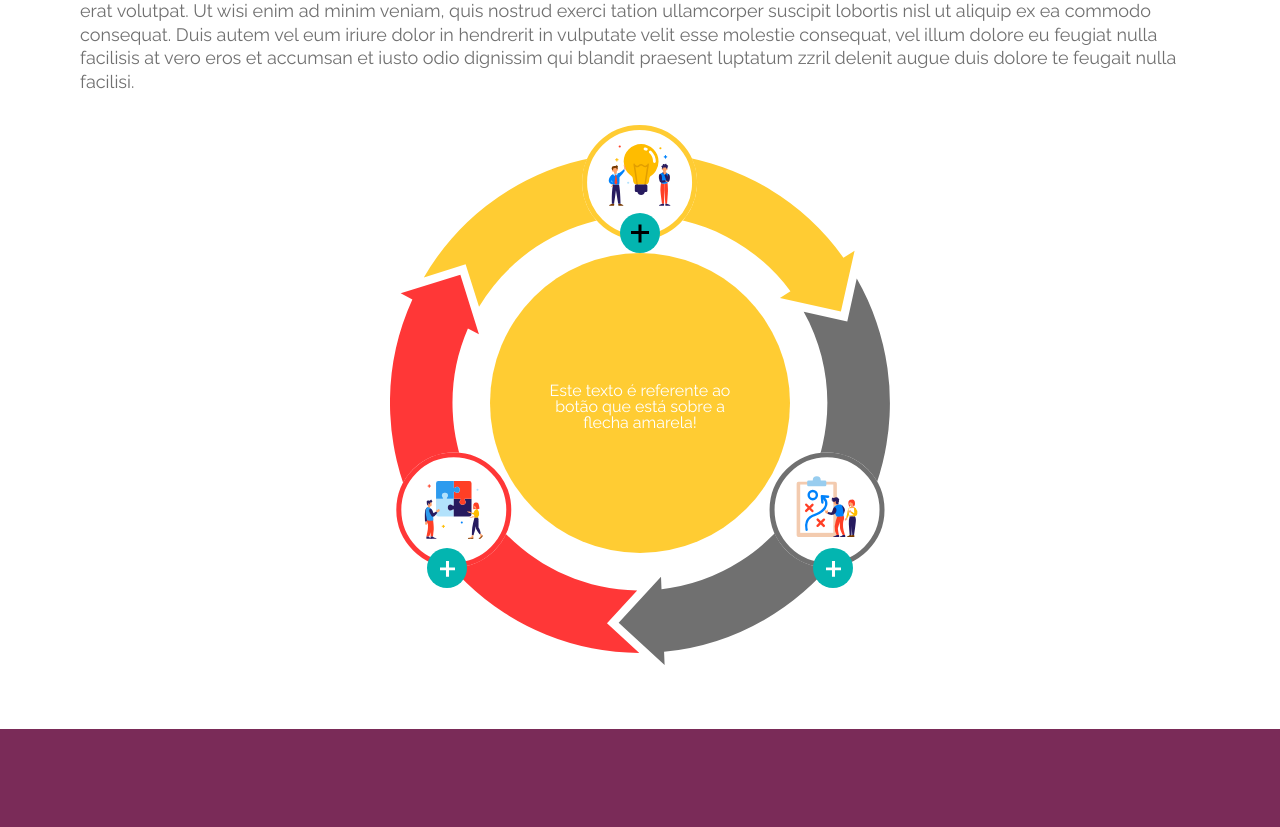
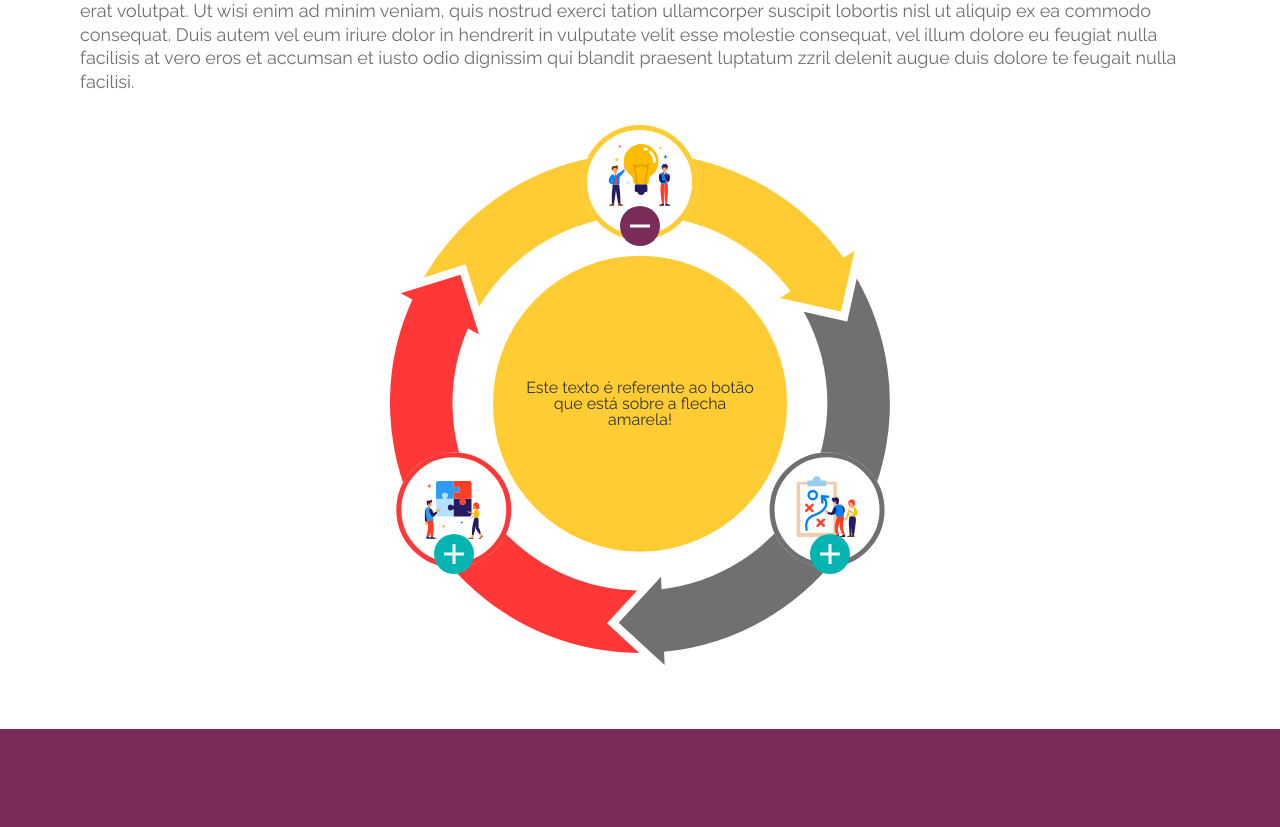
Before and after one commit to idkngrid/dot-front-end-test, a website: page index.html in a window 1280 px wide. Shown: the part 2605-3432 px from the top of the page. Drawn offline with nearby package versions, Linux system fonts and the light colour scheme; files that its build step writes are made by us from their sources.

Commit message:
final commit

```diff
--- a/index.html
+++ b/index.html
@@ -136,24 +136,21 @@
             <div class="circle__image">
                 <img src="assets/interactive.svg" alt="">
                 <div class="circle__text">
-                    <span id="circleText">Este texto é referente ao botão que está sobre a flecha amarela!</span>
-                    <div class="circle__icon yellowArrow">
-                        <!-- <svg xmlns="http://www.w3.org/2000/svg" width="20.69" height="21.688" viewBox="0 0 20.69 21.688" class="yellowArrow">
-                            <path class="yellowArrow" id="Caminho_187624" data-name="Caminho 187624" d="M23.758-21.581v3.726H15.509v8.981H11.317v-8.981H3.068v-3.726h8.249v-8.981h4.191v8.981Z" transform="translate(-3.068 30.562)" fill="#fff"/>
-                        </svg> -->
-                        <span class="yellowArrow arrow1"></span>
-                        <span class="yellowArrow arrow2"></span>
-                    </div>
-                    <div class="circle__icon redArrow">
-                        <svg xmlns="http://www.w3.org/2000/svg" width="20.69" height="21.688" viewBox="0 0 20.69 21.688" class="redArrow">
-                            <path class="redArrow" id="Caminho_187624" data-name="Caminho 187624" d="M23.758-21.581v3.726H15.509v8.981H11.317v-8.981H3.068v-3.726h8.249v-8.981h4.191v8.981Z" transform="translate(-3.068 30.562)" fill="#fff"/>
-                        </svg>
-                    </div>
-                    <div class="circle__icon greyArrow">
-                        <svg xmlns="http://www.w3.org/2000/svg" width="20.69" height="21.688" viewBox="0 0 20.69 21.688" class="greyArrow">
-                            <path class="greyArrow" id="Caminho_187624" data-name="Caminho 187624" d="M23.758-21.581v3.726H15.509v8.981H11.317v-8.981H3.068v-3.726h8.249v-8.981h4.191v8.981Z" transform="translate(-3.068 30.562)" fill="#fff"/>
-                        </svg>
-                    </div>
+                    <span class="circle__text__item circle__text__item--yellow circle__text__item--active" id="circle-yellow">Este texto é referente ao botão que está sobre a flecha amarela!</span>
+                    <span class="circle__text__item circle__text__item--red" id="circle-red">Este texto é referente ao botão que está sobre a flecha vermelho!</span>
+                    <span class="circle__text__item circle__text__item--grey" id="circle-grey">Este texto é referente ao botão que está sobre a flecha cinza!</span>
+                    <button type="button" title="Mostrar texto da flecha amarela" class="circle__icon circle__icon--active" data-text="circle-yellow">
+                        <span class="circle__icon__line circle__icon__line--hor"></span>
+                        <span class="circle__icon__line circle__icon__line--ver"></span>
+                    </button>
+                    <button type="button" title="Mostrar texto da flecha vermelha" class="circle__icon" data-text="circle-red">
+                        <span class="circle__icon__line circle__icon__line--hor"></span>
+                        <span class="circle__icon__line circle__icon__line--ver"></span>
+                    </button>
+                    <button type="button" title="Mostrar texto da flecha cinza" class="circle__icon" data-text="circle-grey">
+                        <span class="circle__icon__line circle__icon__line--hor"></span>
+                        <span class="circle__icon__line circle__icon__line--ver"></span>
+                    </button>
                 </div>
             </div>
         </div>
--- a/src/js/script.js
+++ b/src/js/script.js
@@ -1,18 +1,41 @@
-const circleButton = document.querySelector('.circle__text');
+function closeCard() {
+    const details = document.querySelectorAll('details');
 
-circleButton.addEventListener('click', (e) => {
-    const clickedTarget = e.target;
-    const circleText = document.querySelector('#circleText');
+    details.forEach((detail) => {
+      detail.addEventListener('click', () => {
+        details.forEach((item) => {
+          if (item !== detail) {
+            item.removeAttribute('open');
+          }
+        });
+      });
+    });
+  }
 
-    if(clickedTarget.classList.contains("yellowArrow")) {
-        circleButton.classList.toggle('open');
-        circleButton.style.backgroundColor = "#FFCC33";
-        circleText.innerText = "Este texto é referente ao botão que está sobre a flecha amarela!";
-    } else if (clickedTarget.classList.contains("greyArrow")) {
-        circleButton.style.backgroundColor = "#707070";
-        circleText.innerText = "Este texto é referente ao botão que está sobre a flecha cinza!";
-    } else if (clickedTarget.classList.contains("redArrow")) {
-        circleButton.style.backgroundColor = "#FF3737";
-        circleText.innerText = "Este texto é referente ao botão que está sobre a flecha vermelha!";
-    }
-})
+  function toggleCircle() {
+    const buttons = document.querySelectorAll('.circle__icon');
+    const text = document.querySelectorAll('.circle__text__item');
+
+    buttons.forEach((button) => {
+      button.addEventListener('click', () => {
+        buttons.forEach((item) => {
+          if (item !== button) {
+            item.classList.remove('circle__icon--active');
+          }
+        });
+
+        button.classList.toggle('circle__icon--active');
+
+        text.forEach((item) => {
+          if (item.id == button.getAttribute('data-text')) {
+            item.classList.add('circle__text__item--active');
+          } else {
+            item.classList.remove('circle__text__item--active');
+          }
+        });
+      });
+    });
+  }
+
+  toggleCircle();
+  closeCard();
--- a/src/scss/_circle.scss
+++ b/src/scss/_circle.scss
@@ -2,7 +2,6 @@
 @use "./variables" as v;
 
 .circle {
-
     p {
         font-size: 18px;
         line-height: 1.3;
@@ -15,6 +14,8 @@
         display: flex;
         flex-direction: column;
         align-items: center;
+        max-width: max-content;
+        margin: auto;
 
         img {
             display: block;
@@ -27,87 +28,102 @@
     }
 
     &__text {
-        position: absolute;
-        top: 15px;
-        bottom: 0;
-        margin: auto;
-        width: 300px;
-        height: 300px;
-        border-radius: 50%;
-        background-color: v.$yellow;
-
-        @include breakpoint.breakpoint-down(xsmall) {
-            width: 200px;
-            height: 200px;
-        }
-
-        > span {
+        &__item {
             position: absolute;
-            padding: 0 3rem;
-            top: 130px;
             text-align: center;
 
-            @include breakpoint.breakpoint-down(xsmall) {
-                top: 60px;
-            }
-        }
+            width: 46%;
+            height: 43%;
+            border-radius: 50rem;
+            padding: 2rem;
 
-        :nth-child(2) {
-            top: -40px;
+            display: none;
+            place-content: center;
+
             left: 0;
             right: 0;
+            top: 50%;
+            transform: translateY(-47%);
             margin: auto;
-        }
 
-        :nth-child(3) {
-            bottom: -35px;
-            left: -63px;
-        }
+            @include breakpoint.breakpoint-down(small) {
+                width: 42%;
+            }
 
-        :nth-child(4) {
-            bottom: -35px;
-            right: -63px;
+
+            &--active {
+                display: grid;
+            }
+
+            &--yellow {
+                background: v.$yellow;
+                color: v.$darkGrey;
+            }
+
+            &--red {
+                background: v.$red;
+            }
+
+            &--grey {
+                background: v.$lightGrey;
+            }
         }
     }
 
     &__icon {
-        position: absolute;
+        background: v.$blue;
         width: 40px;
         height: 40px;
-        background-color: v.$blue;
-        border-radius: 50%;
+        margin: auto;
+        border-radius: 100%;
+        padding: 0;
+        position: absolute;
+        z-index: 1;
         cursor: pointer;
 
-        > span {
-            position: absolute;
-            width: 18px;
-            height: 3px;
-            background-color: #000000;
+        &--active {
+            background: v.$purple;
         }
 
-        .arrow1 {
-            top: 0;
-            bottom: 0;
+        &--active &__line--ver {
+            display: none;
+        }
+
+        &:nth-of-type(1) {
+            top: 15%;
             left: 0;
             right: 0;
-            margin: auto;
         }
 
-        .arrow2 {
-            top: 19px;
-            left: 0;
-            right: 0;
-            margin: auto;
-            transform: rotate(90deg);
+        &:nth-of-type(2) {
+            left: 8.75%;
+            top: 75.65%;
         }
 
-        svg {
+        &:nth-of-type(3) {
+            right: 8%;
+            top: 75.75%;
+        }
+
+        &__line {
+            display: block;
             position: absolute;
-            top: 10px;
-            left: 0;
-            right: 0;
-            margin: auto;
-            width: 15px;
+            left: 50%;
+            top: 50%;
+            transform: translate(-50%, -50%);
+            background: white;
+
+            &--hor {
+                width: 20px;
+                height: 3px;
+                margin: 0 auto;
+            }
+
+            &--ver {
+                width: 3px;
+                height: 20px;
+                margin: auto 0;
+            }
         }
     }
 }
--- a/src/scss/_dropdown.scss
+++ b/src/scss/_dropdown.scss
@@ -71,7 +71,7 @@
 
             z-index: 1;
             cursor: pointer;
-            transition: .5s ease-in-out;
+            transition: background .5s ease-in-out;
 
             svg {
                 position: relative;
--- a/src/scss/_globals.scss
+++ b/src/scss/_globals.scss
@@ -9,6 +9,11 @@ body {
     font-family: 'Raleway', sans-serif;
     color: v.$white;
     overflow-x: hidden;
+}
+
+button {
+    border: none;
+    background: none;
 }
 
 .container {
```
